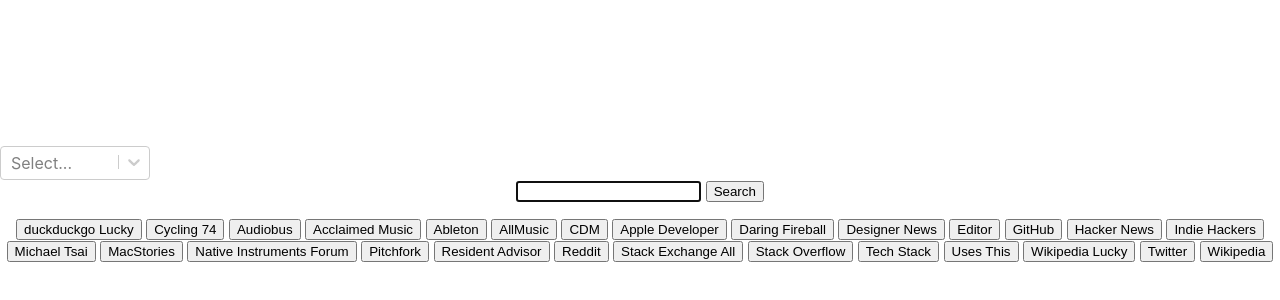
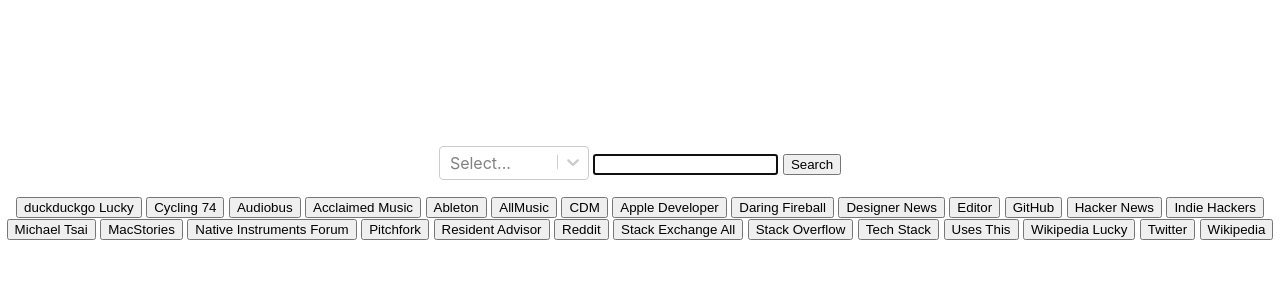
Before and after one commit to robenkleene/roben-kleene-search, a React (Create React App) app: page / in a window 1280 px wide. Shown: the part 54-354 px from the top of the page. Built offline with nearby package versions, Linux system fonts and the light colour scheme.

Commit message:
Align chooser

```diff
--- a/src/App.js
+++ b/src/App.js
@@ -1,13 +1,11 @@
-import React from 'react';
-import './App.css';
-import Search from "components/Search/Search"
-import Engines from "components/Engines/Engines"
-import Chooser from "components/Chooser/Chooser"
+import React from "react";
+import "./App.css";
+import Search from "components/Search/Search";
+import Engines from "components/Engines/Engines";
 
 function App() {
   return (
     <div className="App">
-      <Chooser />
       <Search />
       <Engines />
     </div>
--- a/src/components/Chooser/Chooser.js
+++ b/src/components/Chooser/Chooser.js
@@ -65,8 +65,11 @@
   label: key,
 }));
 
-const Chooser = () => <Select styles={customStyles} options={options} />;
-
+const Chooser = () => (
+  <div style={{ display: "inline-block" }}>
+    <Select styles={customStyles} options={options} />
+  </div>
+);
 Chooser.propTypes = {};
 
 Chooser.defaultProps = {};
--- a/src/components/Search/Search.js
+++ b/src/components/Search/Search.js
@@ -1,8 +1,10 @@
 import React from "react";
+import Chooser from "components/Chooser/Chooser";
 
 const Search = () => (
   <div id="search">
-    <input type="text" autoFocus="autoFocus" /> <button>Search</button>
+    <Chooser /> <input type="text" autoFocus="autoFocus" />{" "}
+    <button>Search</button>
   </div>
 );
 
```
